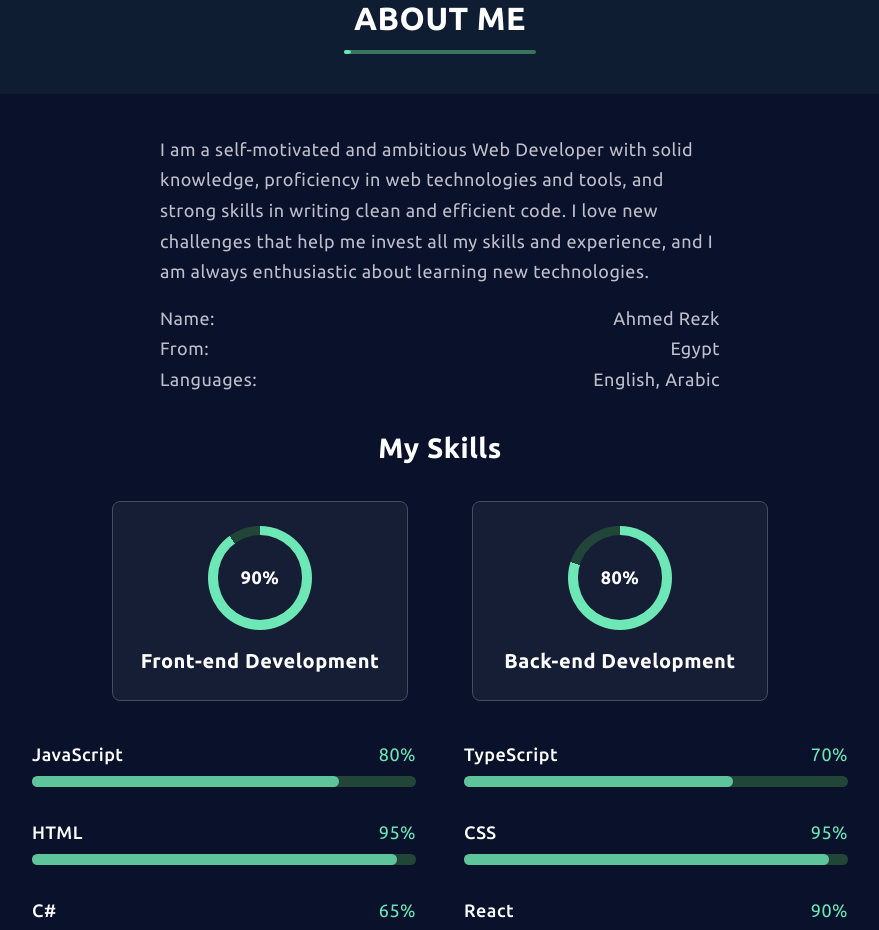
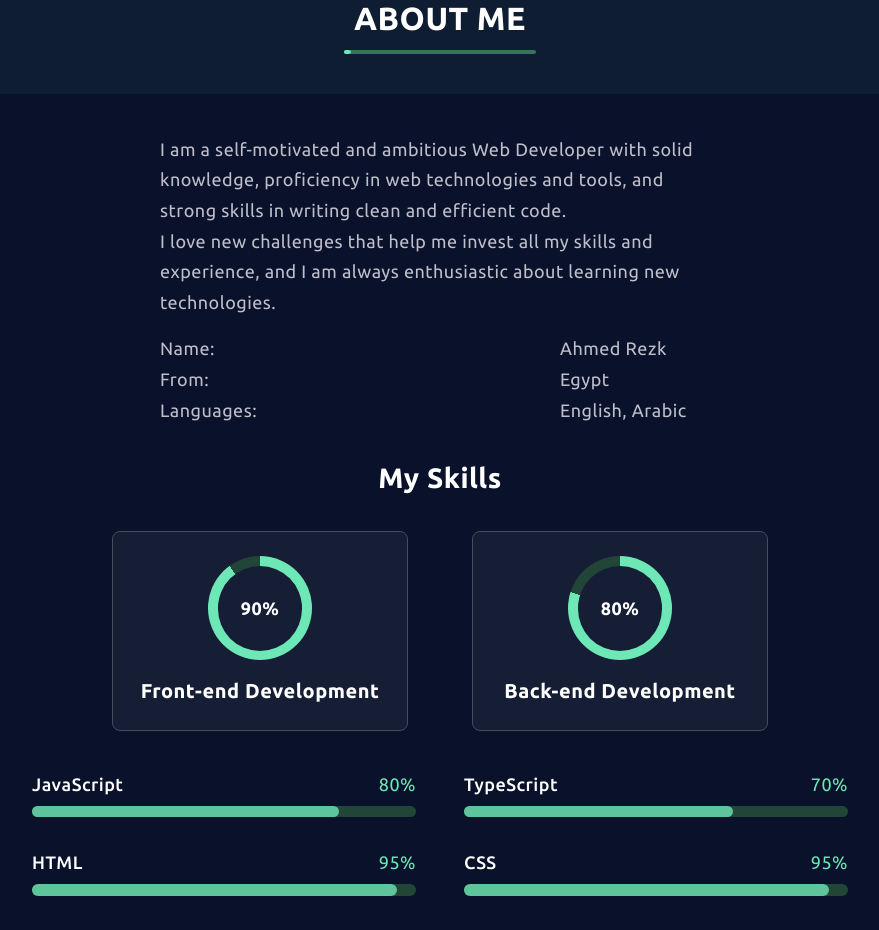
Before and after one commit to ahmdrzk/my-website, a Next.js app: page / in a window 1280 px wide. Shown: the part 840-1770 px from the top of the page, without its empty margins (200-1079 px from the left). Built offline with nearby package versions, Linux system fonts and the light colour scheme.

Commit message:
Update about-section styles

```diff
--- a/sass/components/_about-section.scss
+++ b/sass/components/_about-section.scss
@@ -10,6 +10,7 @@
 
   > :first-child {
     margin-bottom: 1rem;
+    white-space: pre-line;
   }
 }
 
@@ -17,6 +18,10 @@
   @include center-content;
   justify-content: space-between;
   text-transform: capitalize;
+
+  > * {
+    min-width: 10rem;
+  }
 }
 
 .about-section__sub-heading {
```
